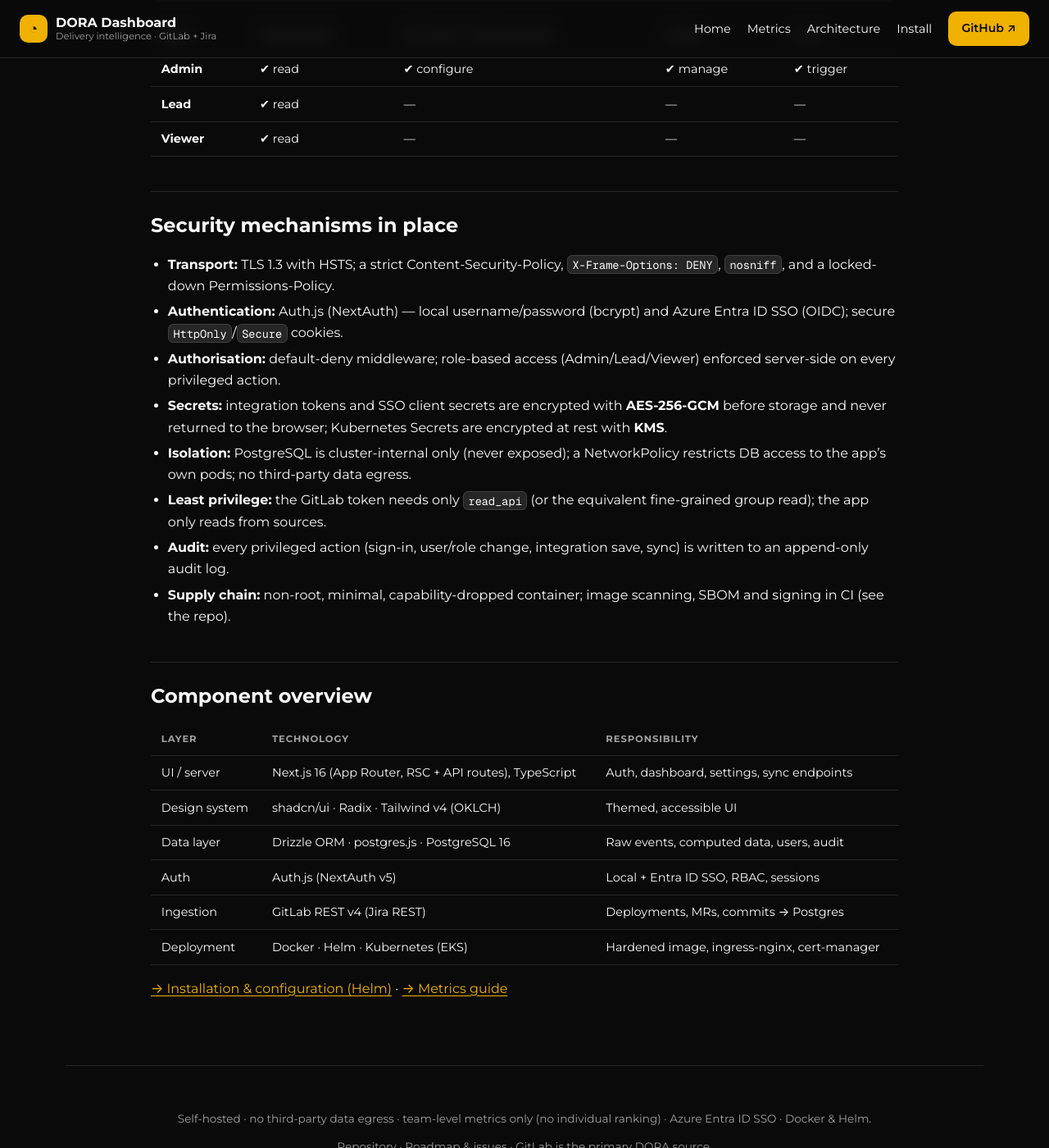
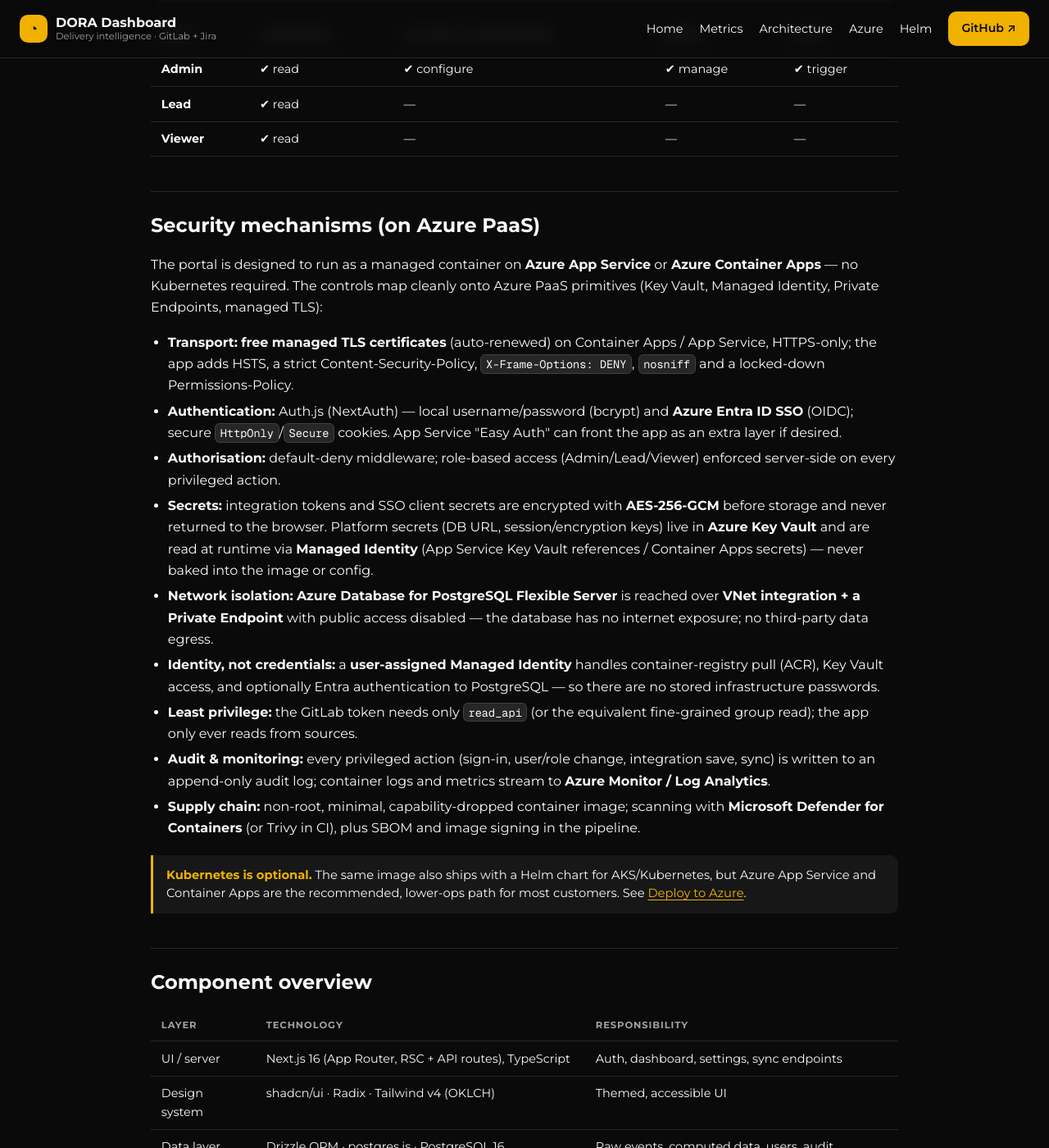
Before and after one commit to olafkfreund/dora-dashboard, a Jekyll site: the page built from docs/architecture.md, in a window 1280 px wide and 1400 px high, scrolled down 1744 px. Shown: the whole window at 82% size. Built offline with Jekyll 4.4.1, drawn with Linux system fonts in a browser that asks for light colours; some of the changed text lies outside the part shown.

Commit message:
Azure PaaS deployment: Container Apps + App Service (Bicep) + docs; reframe security to Azure
- deploy/azure/container-apps: Bicep (Log Analytics, ACA env, Postgres Flexible
  Server, Key Vault, Managed Identity, Container App w/ managed TLS + autoscale),
  params, deploy.sh.
- deploy/azure/app-service: Bicep (Linux plan, Web App for Containers, optional
  OTel sidecar via sitecontainers, Postgres, Key Vault, MI), params, deploy.sh.
- docs/azure.md: detailed Azure guide (ACA vs App Service, topology diagram,
  Postgres, Key Vault + Managed Identity, TLS/custom domain, scaling, CI/CD OIDC,
  security checklist, troubleshooting). Nav + README.
- Reframe architecture security section around Azure PaaS (Key Vault, Managed
  Identity, Private Endpoint, managed TLS); Kubernetes now the optional path.

Bicep is versioned to stable API versions; validate with 'az bicep build'.

```diff
--- a/charts/dora-dashboard/values-aws.yaml
+++ b/charts/dora-dashboard/values-aws.yaml
@@ -10,7 +10,7 @@
 
 image:
   repository: ghcr.io/olafkfreund/dora-dashboard
-  tag: 3e4483d  # pinned to deployed immutable build (CI overrides per push)
+  tag: b365ed8  # pinned to deployed immutable build (CI overrides per push)
   pullPolicy: IfNotPresent
 
 # GHCR image is private — the deploy creates this pull secret in the namespace.
--- a/docs/_layouts/default.html
+++ b/docs/_layouts/default.html
@@ -31,7 +31,8 @@
         <a href="{{ '/' | relative_url }}">Home</a>
         <a href="{{ '/metrics/' | relative_url }}">Metrics</a>
         <a href="{{ '/architecture/' | relative_url }}">Architecture</a>
-        <a href="{{ '/install/' | relative_url }}">Install</a>
+        <a href="{{ '/azure/' | relative_url }}">Azure</a>
+        <a href="{{ '/install/' | relative_url }}">Helm</a>
         <a class="btn btn-primary" href="{{ site.repo }}">GitHub ↗</a>
       </nav>
     </header>
--- a/docs/architecture.md
+++ b/docs/architecture.md
@@ -118,27 +118,45 @@
 </table>
 </div>
 
-## Security mechanisms in place
+## Security mechanisms (on Azure PaaS)
+
+<p>The portal is designed to run as a managed container on <strong>Azure App Service</strong> or
+<strong>Azure Container Apps</strong> — no Kubernetes required. The controls map cleanly onto
+Azure PaaS primitives (Key Vault, Managed Identity, Private Endpoints, managed TLS):</p>
 
 <ul>
-<li><strong>Transport:</strong> TLS 1.3 with HSTS; a strict Content-Security-Policy,
-<code>X-Frame-Options: DENY</code>, <code>nosniff</code>, and a locked-down Permissions-Policy.</li>
+<li><strong>Transport:</strong> <strong>free managed TLS certificates</strong> (auto-renewed) on
+Container Apps / App Service, HTTPS-only; the app adds HSTS, a strict Content-Security-Policy,
+<code>X-Frame-Options: DENY</code>, <code>nosniff</code> and a locked-down Permissions-Policy.</li>
 <li><strong>Authentication:</strong> Auth.js (NextAuth) — local username/password (bcrypt) and
-Azure Entra ID SSO (OIDC); secure <code>HttpOnly</code>/<code>Secure</code> cookies.</li>
+<strong>Azure Entra ID SSO</strong> (OIDC); secure <code>HttpOnly</code>/<code>Secure</code>
+cookies. App Service "Easy Auth" can front the app as an extra layer if desired.</li>
 <li><strong>Authorisation:</strong> default-deny middleware; role-based access (Admin/Lead/Viewer)
 enforced server-side on every privileged action.</li>
 <li><strong>Secrets:</strong> integration tokens and SSO client secrets are encrypted with
-<strong>AES-256-GCM</strong> before storage and never returned to the browser; Kubernetes Secrets
-are encrypted at rest with <strong>KMS</strong>.</li>
-<li><strong>Isolation:</strong> PostgreSQL is cluster-internal only (never exposed); a
-NetworkPolicy restricts DB access to the app’s own pods; no third-party data egress.</li>
+<strong>AES-256-GCM</strong> before storage and never returned to the browser. Platform secrets
+(DB URL, session/encryption keys) live in <strong>Azure Key Vault</strong> and are read at runtime
+via <strong>Managed Identity</strong> (App Service Key Vault references / Container Apps secrets) —
+never baked into the image or config.</li>
+<li><strong>Network isolation:</strong> <strong>Azure Database for PostgreSQL Flexible Server</strong>
+is reached over <strong>VNet integration + a Private Endpoint</strong> with public access disabled —
+the database has no internet exposure; no third-party data egress.</li>
+<li><strong>Identity, not credentials:</strong> a <strong>user-assigned Managed Identity</strong>
+handles container-registry pull (ACR), Key Vault access, and optionally Entra authentication to
+PostgreSQL — so there are no stored infrastructure passwords.</li>
 <li><strong>Least privilege:</strong> the GitLab token needs only <code>read_api</code> (or the
-equivalent fine-grained group read); the app only reads from sources.</li>
-<li><strong>Audit:</strong> every privileged action (sign-in, user/role change, integration save,
-sync) is written to an append-only audit log.</li>
-<li><strong>Supply chain:</strong> non-root, minimal, capability-dropped container; image scanning,
-SBOM and signing in CI (see the repo).</li>
+equivalent fine-grained group read); the app only ever reads from sources.</li>
+<li><strong>Audit &amp; monitoring:</strong> every privileged action (sign-in, user/role change,
+integration save, sync) is written to an append-only audit log; container logs and metrics stream
+to <strong>Azure Monitor / Log Analytics</strong>.</li>
+<li><strong>Supply chain:</strong> non-root, minimal, capability-dropped container image; scanning
+with <strong>Microsoft Defender for Containers</strong> (or Trivy in CI), plus SBOM and image
+signing in the pipeline.</li>
 </ul>
+
+<div class="note"><strong>Kubernetes is optional.</strong> The same image also ships with a Helm
+chart for AKS/Kubernetes, but Azure App Service and Container Apps are the recommended,
+lower-ops path for most customers. See <a href="{{ '/azure/' | relative_url }}">Deploy to Azure</a>.</div>
 
 ## Component overview
 
@@ -151,12 +169,13 @@
 <tr><td>Data layer</td><td>Drizzle ORM · postgres.js · PostgreSQL 16</td><td>Raw events, computed data, users, audit</td></tr>
 <tr><td>Auth</td><td>Auth.js (NextAuth v5)</td><td>Local + Entra ID SSO, RBAC, sessions</td></tr>
 <tr><td>Ingestion</td><td>GitLab REST v4 (Jira REST)</td><td>Deployments, MRs, commits → Postgres</td></tr>
-<tr><td>Deployment</td><td>Docker · Helm · Kubernetes (EKS)</td><td>Hardened image, ingress-nginx, cert-manager</td></tr>
+<tr><td>Deployment</td><td>Azure Container Apps / App Service (Docker) · Helm/AKS optional</td><td>Managed TLS, Key Vault, Managed Identity, Private Endpoint</td></tr>
 </tbody>
 </table>
 </div>
 
-<p><a href="{{ '/install/' | relative_url }}">→ Installation &amp; configuration (Helm)</a> ·
+<p><a href="{{ '/azure/' | relative_url }}">→ Deploy to Azure (App Service / Container Apps)</a> ·
+<a href="{{ '/install/' | relative_url }}">→ Kubernetes / Helm</a> ·
 <a href="{{ '/metrics/' | relative_url }}">→ Metrics guide</a></p>
 
 </article>
```
Also changed, not shown: deploy/azure/app-service/main.parameters.json (added, +16 -0 lines), deploy/azure/container-apps/main.parameters.json (added, +14 -0 lines), docs/azure.md (added, +209 -0 lines), deploy/azure/README.md (added), 4 other files.
